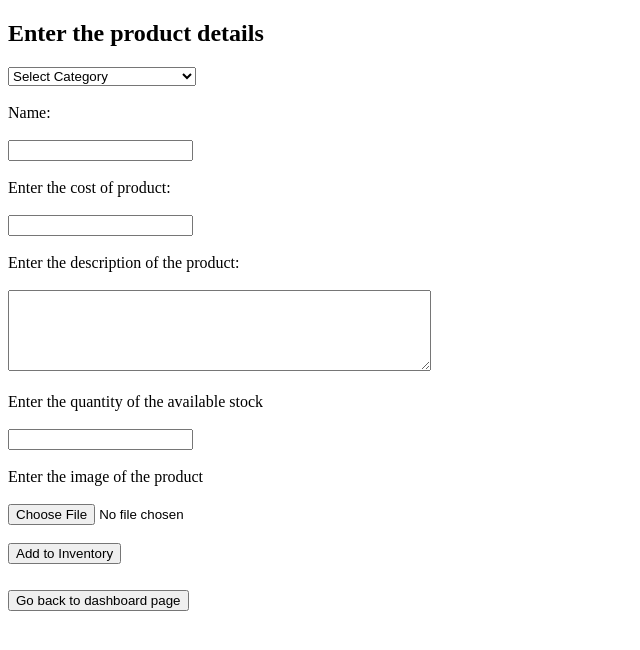
After one commit to sudharsanKEC/ElectronicEcommerceProject, a Django app: page /shopAdminProductAdd/1 in a window 1280 px wide. The commit adds this page. Shown: the top 650 px of the page, without its empty margins (0-640 px from the left). Run offline with Django 5.2, Linux system fonts and the light colour scheme.

Commit message:
Done the product adding page

```diff
--- /dev/null
+++ b/store/templates/ShopAdmin/Add_Product.html
@@ -0,0 +1,39 @@
+<!DOCTYPE html>
+<html lang="en">
+<head>
+    <meta charset="UTF-8">
+    <meta name="viewport" content="width=device-width, initial-scale=1.0">
+    <title>Adding Products to your shop</title>
+</head>
+<body>
+    <h2>Enter the product details</h2>
+    <form method="POST" action="{% url 'productAdding' %}" enctype="multipart/form-data">
+        {% csrf_token %}
+        <select name="category" id="category">
+            <option value="" disabled selected hidden>Select Category</option>
+            <option value="MobileAccessories">Mobiles&Accessories</option>
+            <option value="ComputersLaptop">Computers and Laptop</option>
+            <option value="AudioAndVideo">Audio and Video</option>
+            <option value="CamerasAndPhotogrpahy">Cameras and Photography</option>
+            <option value="GamingAndConsoles">Gaming&Consoles</option>
+            <option value="HomeAppliances">Home Appliances</option>
+            <option value="PersonalCareElectronics">Personal Care Electronics</option>
+            <option value="MiscellaneousAccessories">Miscellaneous&Accessories</option>
+        </select> <br> <br>
+        <label for="productName">Name:</label> <br><br>
+        <input type="text" id="productName" name="productName"> <br> <br>
+        <label for="cost">Enter the cost of product:</label> <br> <br>
+        <input type="number" id="cost" name="cost"> <br> <br>
+        <!-- <label for="manufactured_date">Enter the Manufactured date of the product:</label> <br> <br>
+        <input type="date" id="manufactured_date" name="manufactured_date"> <br> <br> -->
+        <label for="description">Enter the description of the product:</label> <br> <br>
+        <textarea id="description" name="description" rows="5" cols="50"></textarea> <br> <br>
+        <label for="stock_quantity">Enter the quantity of the available stock</label> <br> <br>
+        <input type="number" id="stock_quantity" name="stock_quantity"> <br> <br>
+        <label for="product_Image">Enter the image of the product</label> <br> <br>
+        <input type="file" id="product_image" name="product_image" accept="image/*" required> <br> <br>
+        <button type="submit">Add to Inventory</button>
+    </form>
+    <h2><a href="{% url 'shopAdminDashboard' admin_id%}"><button>Go back to dashboard page</button></a></h2>
+</body>
+</html>
--- a/store/urls.py
+++ b/store/urls.py
@@ -12,4 +12,6 @@ urlpatterns = [
     path("create_shopAdmin/<str:shop_unique_id>",views.create_shopAdmin,name = "create_shopAdmin"),
     path("shopAdminLoginPage/",views.shopAdminAuth,name="shopAdminAuth"),
     path("shopAdminDashboard/<str:admin_id>",views.shopAdminDashboard,name="shopAdminDashboard"),
+    path("shopAdminProductAdd/<str:admin_id>",views.sa_add_products,name="shopAdminProductAdd"),
+    path("productAdding/",views.productAdding,name="productAdding"),
 ]
--- a/store/views.py
+++ b/store/views.py
@@ -128,6 +128,15 @@ def shopAdminAuth(request):
 
 def shopAdminDashboard(request,admin_id):
     sa_obj = ShopAdmin.objects.filter(admin_id=admin_id).first()
+    # if not sa_obj:
+    #     return HttpResponse(f"No shopAdmin with admin id = {admin_id}")
     shop_obj = sa_obj.shop
     context = {"sa_obj":sa_obj,"shop_obj":shop_obj}
     return render(request,"ShopAdmin/ShopAdminDashboard.html",context)
+
+
+def sa_add_products(request,admin_id):
+    return render(request,"ShopAdmin/Add_Product.html",{"admin_id":admin_id})
+
+def productAdding(request):
+    return HttpResponse("Product added")
```
Also changed, not shown: store/templates/ShopAdmin/ShopAdminDashboard.html (+8 -7 lines).
